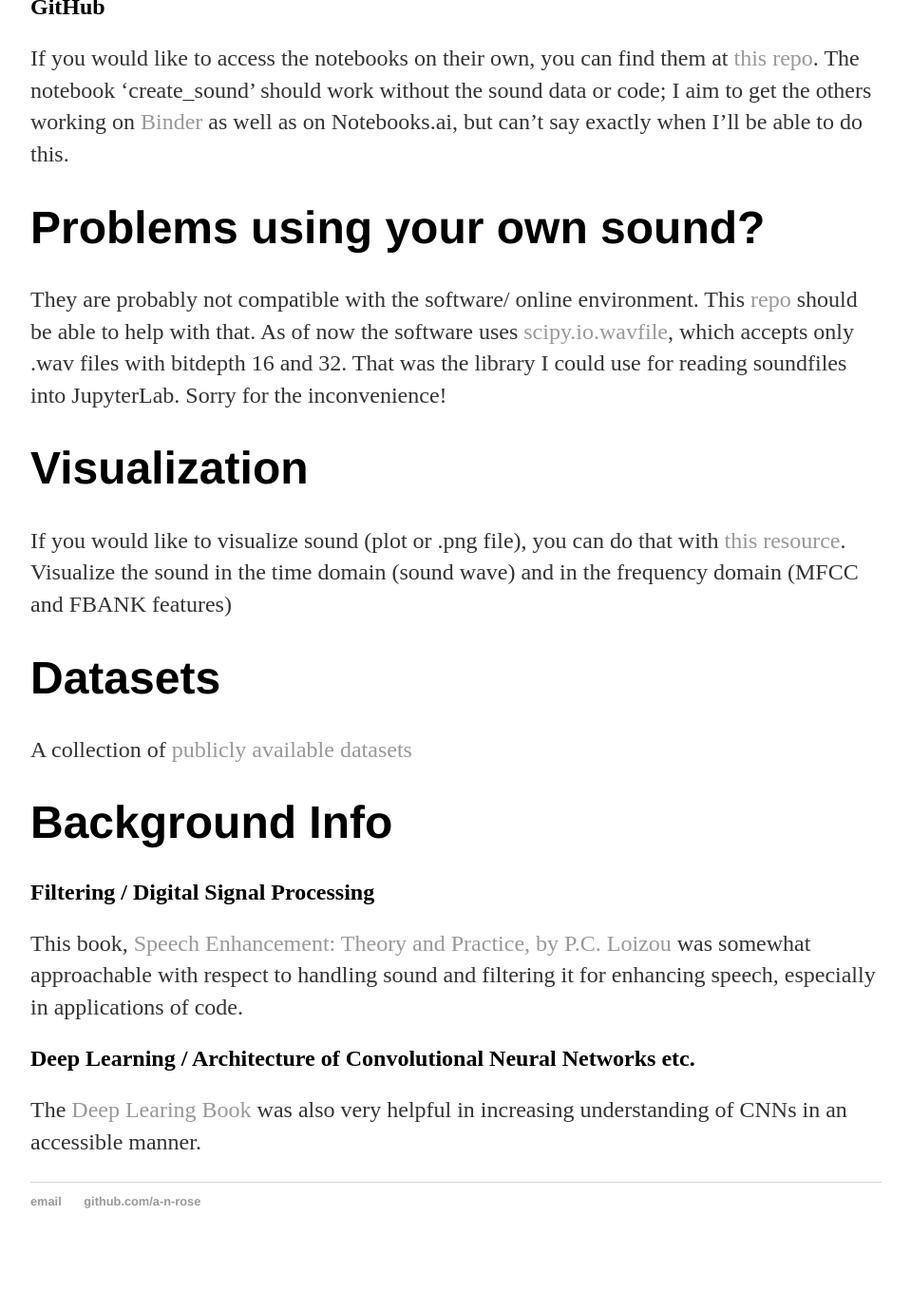
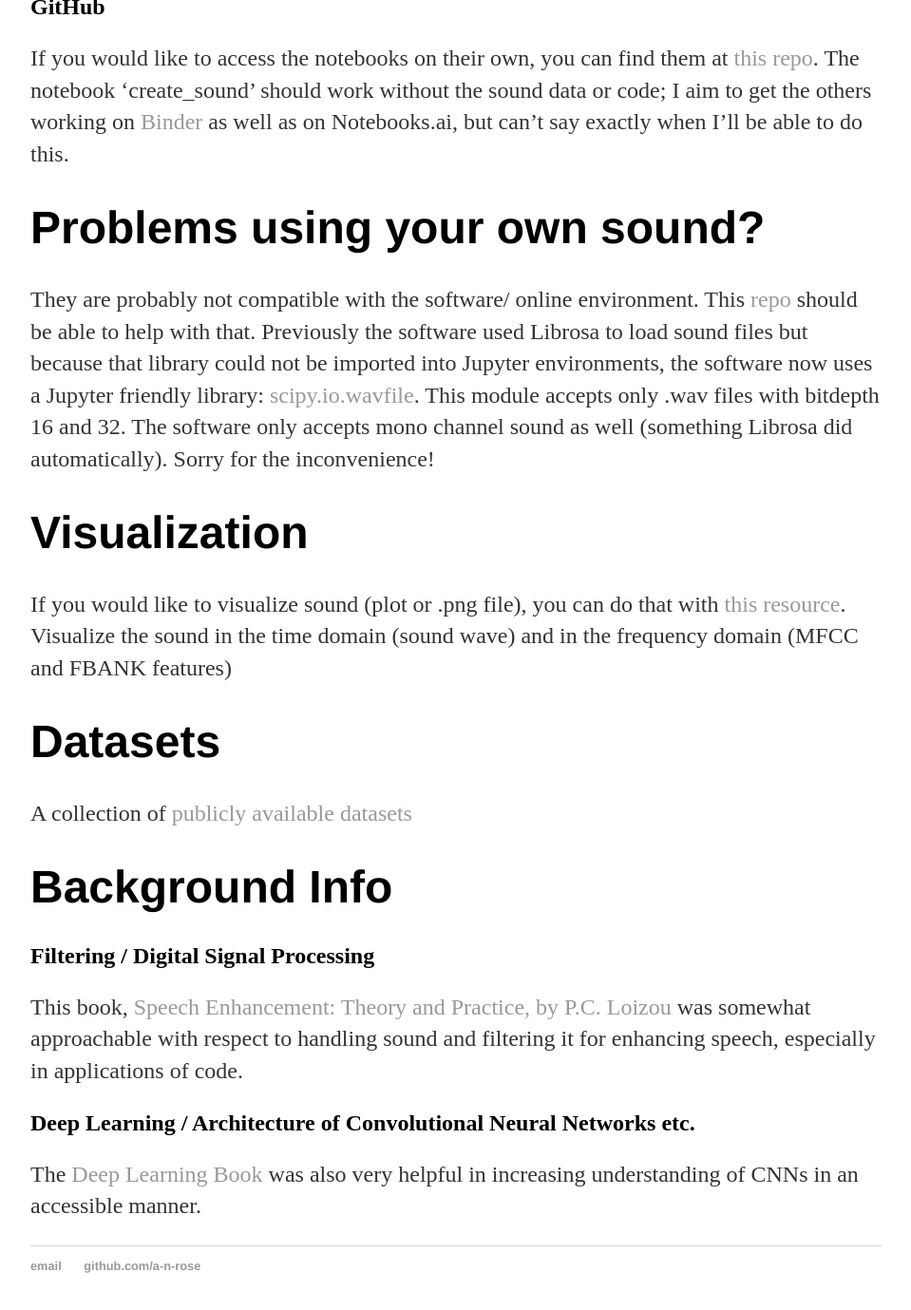
Before and after one commit to a-n-rose/a-n-rose.github.io, a Jekyll site: the page built from _posts/2019-10-04-Talk-Resources-PyCon-PyData-Berlin-2019.md, in a window 1280 px wide and 1400 px high, scrolled down 886 px. Shown: the top 1379 px of the window at 95% size, without its empty margins (160-1119 px from the left). Built offline with Jekyll 4.4.1, drawn with Linux system fonts in a browser that asks for light colours; before the commit the page ends 2218 px from its top, so only the background shows below that.

Commit message:
fixed broken link, typos, and improved explanation on using own sounds

```diff
--- a/_posts/2019-10-04-Talk-Resources-PyCon-PyData-Berlin-2019.md
+++ b/_posts/2019-10-04-Talk-Resources-PyCon-PyData-Berlin-2019.md
@@ -20,11 +20,11 @@ I have a few Jupyter notebooks with accompanying sound data and necessary code (
 
 ## GitHub
 
-If you would like to access the notebooks on their own, you can find them at <a href="https://github.com/a-n-rose/experiment-with-sound-in-Python-filtering-and-deep-learning">this repo</a>. The notebook 'create_sound' should work without the sound data or code; I aim to get the others working on <a href="https://hub.gke.mybinder.org/user/a-n-rose-experi-d-deep-learning-l9fqpls1/tree">Binder</a> as well as on Notebooks.ai, but can't say exactly when I'll be able to do this.
+If you would like to access the notebooks on their own, you can find them at <a href="https://github.com/a-n-rose/experiment-with-sound-in-Python-filtering-and-deep-learning">this repo</a>. The notebook 'create_sound' should work without the sound data or code; I aim to get the others working on <a href="https://mybinder.org/v2/gh/a-n-rose/experiment-with-sound-in-Python-filtering-and-deep-learning/master">Binder</a> as well as on Notebooks.ai, but can't say exactly when I'll be able to do this.
 
 # Problems using your own sound?
 
-They are probably not compatible with the software/ online environment. This <a href="https://github.com/a-n-rose/python-sound-prep#prepare-audio-for-jupyter-lab">repo</a> should be able to help with that. As of now the software uses <a href="https://docs.scipy.org/doc/scipy/reference/generated/scipy.io.wavfile.read.html">scipy.io.wavfile</a>, which accepts only .wav files with bitdepth 16 and 32. That was the library I could use for reading soundfiles into JupyterLab. Sorry for the inconvenience!
+They are probably not compatible with the software/ online environment. This <a href="https://github.com/a-n-rose/python-sound-prep#prepare-audio-for-jupyter-lab">repo</a> should be able to help with that. Previously the software used Librosa to load sound files but because that library could not be imported into Jupyter environments, the software now uses a Jupyter friendly library: <a href="https://docs.scipy.org/doc/scipy/reference/generated/scipy.io.wavfile.read.html">scipy.io.wavfile</a>. This module accepts only .wav files with bitdepth 16 and 32. The software only accepts mono channel sound as well (something Librosa did automatically). Sorry for the inconvenience!
 
 # Visualization
 
@@ -42,4 +42,4 @@ This book, <a href="https://www.crcpress.com/Speech-Enhancement-Theory-and-Pract
 
 ## Deep Learning / Architecture of Convolutional Neural Networks etc.
 
-The <a href="http://www.deeplearningbook.org/">Deep Learing Book</a> was also very helpful in increasing understanding of CNNs in an accessible manner.
+The <a href="http://www.deeplearningbook.org/">Deep Learning Book</a> was also very helpful in increasing understanding of CNNs in an accessible manner.
```
